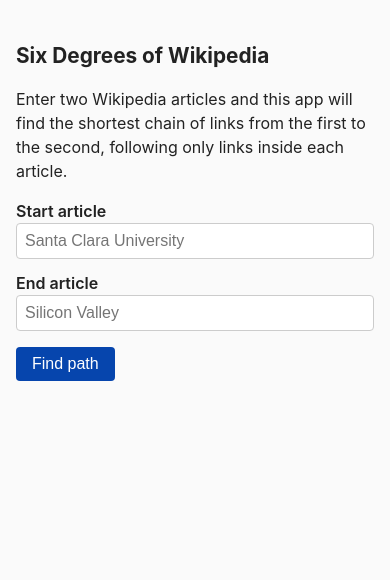
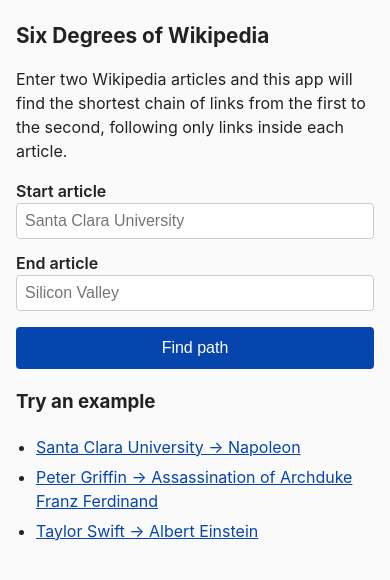
Before and after one commit to raconrad05-ux/six-degrees, a Flask app: page / in a window 390 px wide. Shown: the top 580 px of the page. Run offline with Flask 3, Linux system fonts and the light colour scheme.

Commit message:
Loading message, example pairs and result stats

```diff
--- a/templates/base.html
+++ b/templates/base.html
@@ -36,8 +36,31 @@
       cursor: pointer;
     }
     button:hover { background: #0b0080; }
+    button:disabled { background: #888; cursor: wait; }
+    h2 { overflow-wrap: anywhere; }
     ol li { margin: 4px 0; }
-    .stats { color: #666; }
+    .stats {
+      display: flex;
+      flex-wrap: wrap;
+      gap: 8px;
+      padding: 0;
+      list-style: none;
+      font-size: 0.9em;
+      color: #555;
+    }
+    .stats li {
+      margin: 0;
+      padding: 4px 10px;
+      background: #eee;
+      border-radius: 999px;
+    }
+    .examples { padding-left: 20px; }
+    .examples li { margin: 6px 0; }
+    [hidden] { display: none !important; }
+    @media (max-width: 480px) {
+      body { margin: 20px auto; }
+      button { width: 100%; padding: 12px; }
+    }
     .message {
       margin: 16px 0;
       padding: 12px 16px;
--- a/templates/index.html
+++ b/templates/index.html
@@ -1,4 +1,10 @@
 {% extends "base.html" %}
+
+{% set examples = [
+  ("Santa Clara University", "Napoleon"),
+  ("Peter Griffin", "Assassination of Archduke Franz Ferdinand"),
+  ("Taylor Swift", "Albert Einstein"),
+] %}
 
 {% block content %}
 <p>
@@ -10,13 +16,43 @@
 <div class="message error" role="alert">{{ error }}</div>
 {% endif %}
 
-<form action="{{ url_for('path') }}" method="get">
+<form id="search-form" action="{{ url_for('path') }}" method="get">
   <label for="start">Start article</label>
   <input type="text" id="start" name="start" value="{{ start }}" placeholder="Santa Clara University" required>
 
   <label for="end">End article</label>
   <input type="text" id="end" name="end" value="{{ end }}" placeholder="Silicon Valley" required>
 
-  <button type="submit">Find path</button>
+  <button type="submit" id="search-button">Find path</button>
 </form>
+
+<div id="searching" class="message note" role="status" hidden>
+  Searching Wikipedia from both ends… this can take up to a minute.
+</div>
+
+<h3>Try an example</h3>
+<ul class="examples">
+  {% for example_start, example_end in examples %}
+  <li><a class="example" href="{{ url_for('path', start=example_start, end=example_end) }}">{{ example_start }} → {{ example_end }}</a></li>
+  {% endfor %}
+</ul>
+
+<script>
+  const button = document.getElementById("search-button");
+  const searching = document.getElementById("searching");
+
+  function showSearching() {
+    button.disabled = true;
+    searching.hidden = false;
+  }
+
+  document.getElementById("search-form").addEventListener("submit", showSearching);
+  document.querySelectorAll(".example").forEach(link => link.addEventListener("click", showSearching));
+
+  // Reset if the user comes back to this page with the Back button.
+  window.addEventListener("pageshow", () => {
+    button.disabled = false;
+    searching.hidden = true;
+  });
+</script>
 {% endblock %}
```
Also changed, not shown: templates/result.html (+8 -1 lines).
